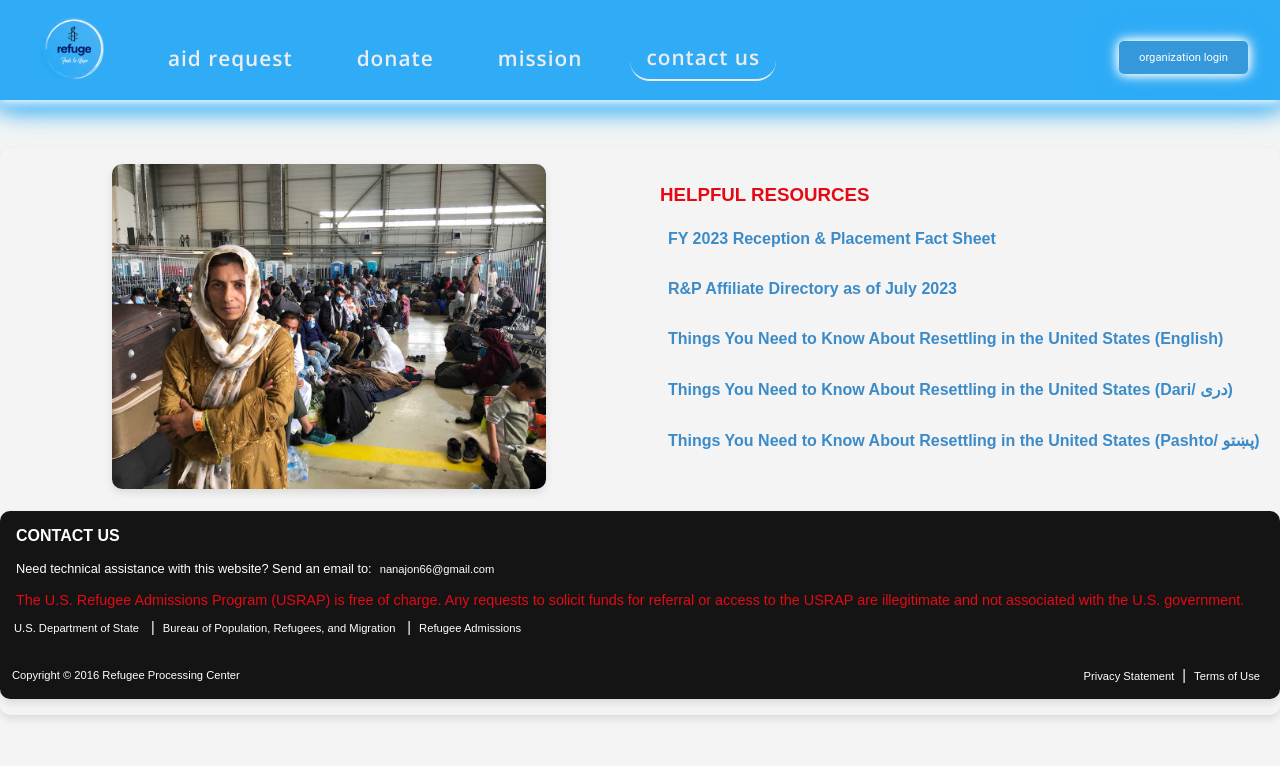
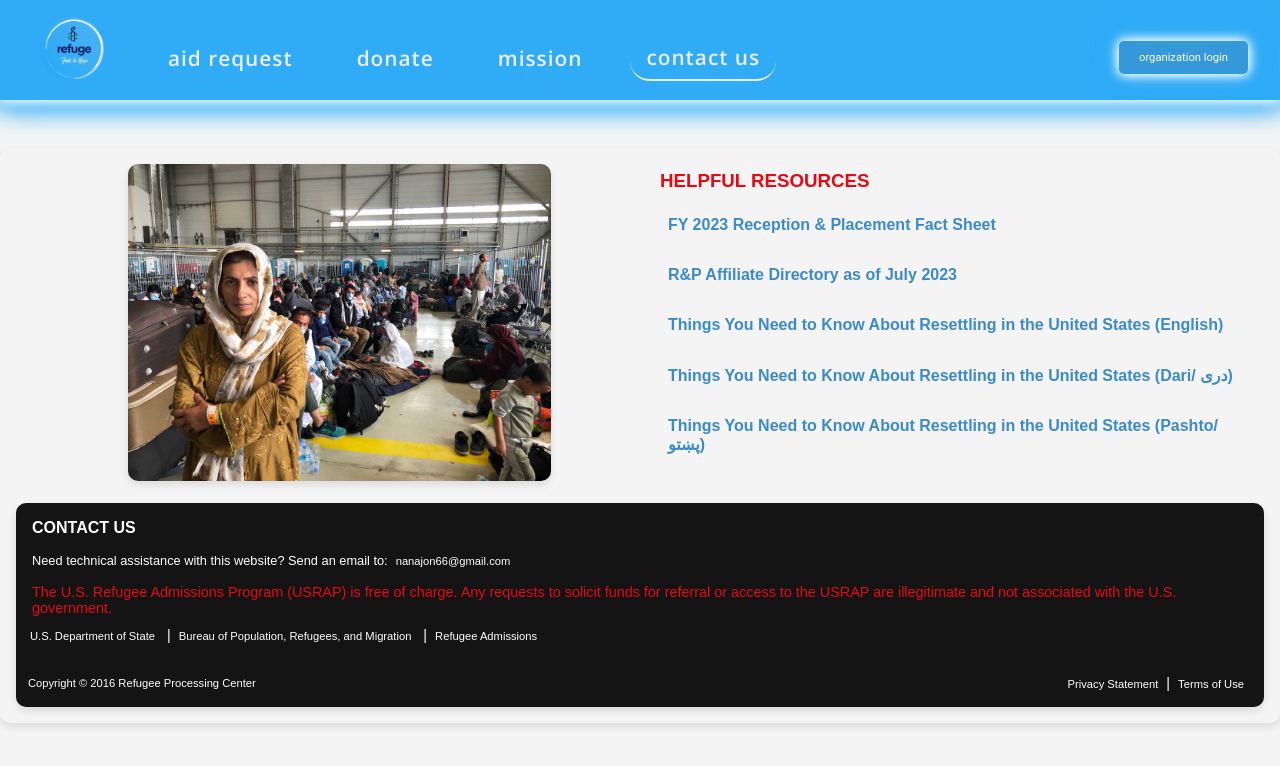
Before and after one commit to Refugee-Aid-Capstone/refugee-aid-fe, a React (Create React App) app: page /Contact in a window 1280 px wide. Shown: the top 766 px of the page. Built offline with nearby package versions, Linux system fonts and the light colour scheme.

Commit message:
fix: Add edits to buttom section. padding

```diff
--- a/src/Components/Contact/Contact.scss
+++ b/src/Components/Contact/Contact.scss
@@ -9,7 +9,6 @@ $font-stack: 'Arial', sans-serif;
     font-family: $font-stack;
     max-width: 80rem;
     margin: 0 auto;
-    padding: 1rem 0;
     margin: 5rem auto 0 auto;
     margin-top: 3rem;
     background-color: $light-gray;
@@ -18,6 +17,7 @@ $font-stack: 'Arial', sans-serif;
     margin-bottom: 0.5rem;
     text-align: left;
     padding-left: 0;
+    padding: 1rem 1rem;
 
     h3, p, footer {
         margin-left: 0;
```
